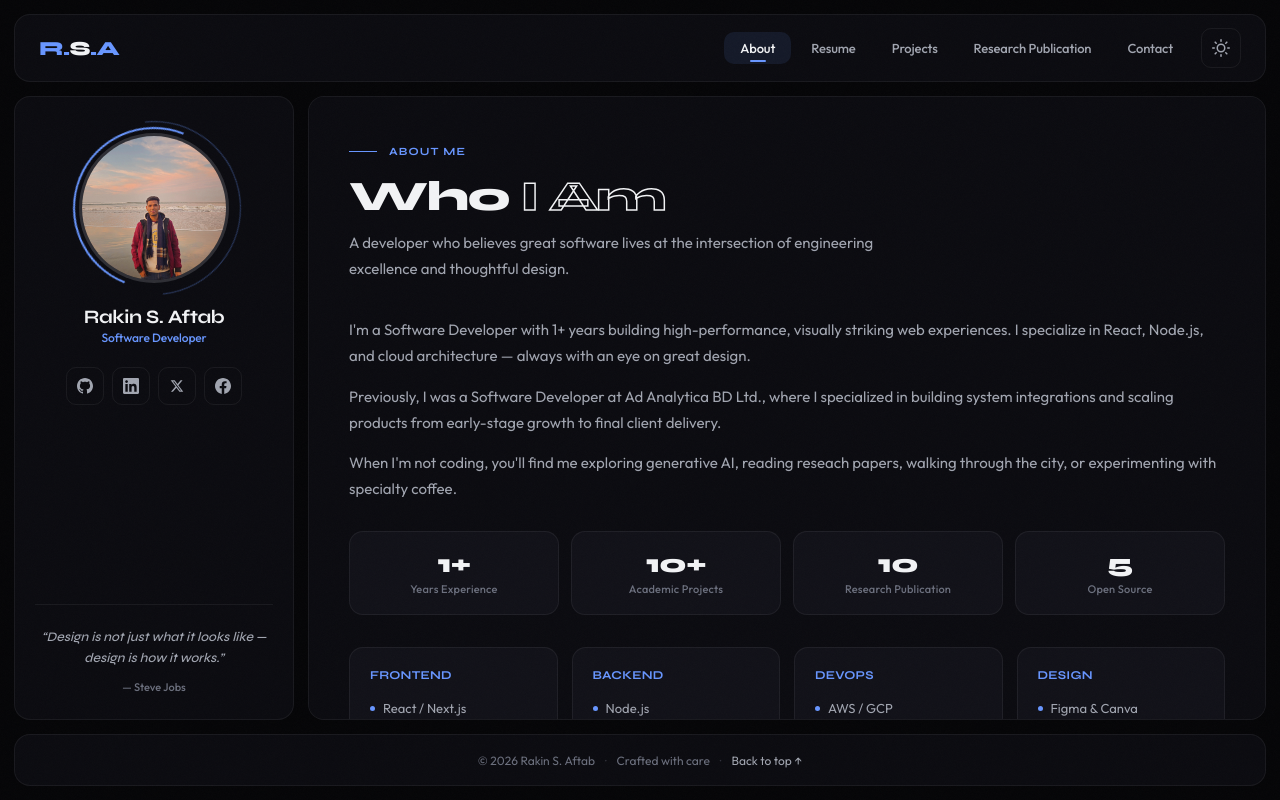
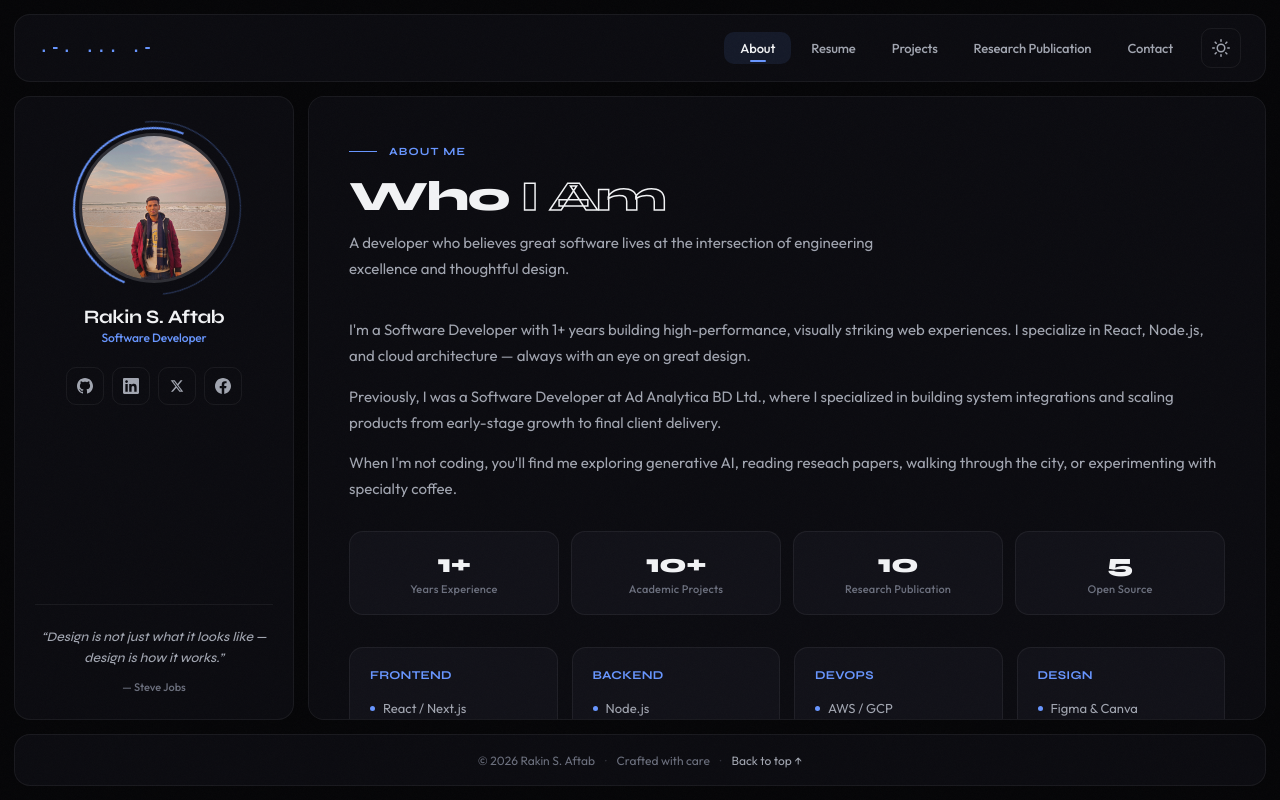
Before and after one commit to aftabrakinsad/aftabrakinsad.github.io, a React (Vite) app: page / in a window 1280 px wide. Built offline with nearby package versions, Linux system fonts and the light colour scheme.

Commit message:
Morse code logo

```diff
--- a/src/components/layout/Header.jsx
+++ b/src/components/layout/Header.jsx
@@ -9,10 +9,8 @@ import { SunIcon, MoonIcon, MenuIcon } from "../icons/Icons";
 export function Header({ activeId, onNavigate, theme, onToggleTheme, onOpenMobileMenu }) {
   return (
     <header className="header panel" role="banner">
-      <div className="header-logo">
-        <span className="accent">{profile.logo[0]}.</span>
-        {profile.logo[1] || ""}
-        <span className="accent">.{profile.logo[2]}</span>
+      <div className="header-logo header-logo--morse">
+        {profile.logo}
       </div>
 
       <nav className="header-nav" role="navigation" aria-label="Main navigation">
--- a/src/data/profile.js
+++ b/src/data/profile.js
@@ -4,7 +4,7 @@
  */
 export const profile = {
   name: "Rakin S. Aftab",
-  logo: "RSA",
+  logo: ".-. ... .-",
   role: "Software Developer",
   email: "rakinsadaftab@gmail.com",
   location: "Calgary, AB, Canada",
--- a/src/styles/global.css
+++ b/src/styles/global.css
@@ -202,6 +202,14 @@ img { max-width: 100%; display: block; }
   flex-shrink: 0;
 }
 .header-logo .accent { color: var(--color-accent); }
+
+.header-logo--morse {
+  font-family: "Courier New", monospace;
+  font-size: 16px;
+  letter-spacing: 0.12em;
+  color: var(--color-accent);
+  font-weight: 700;
+}
 
 .header-nav {
   display: flex;
```
